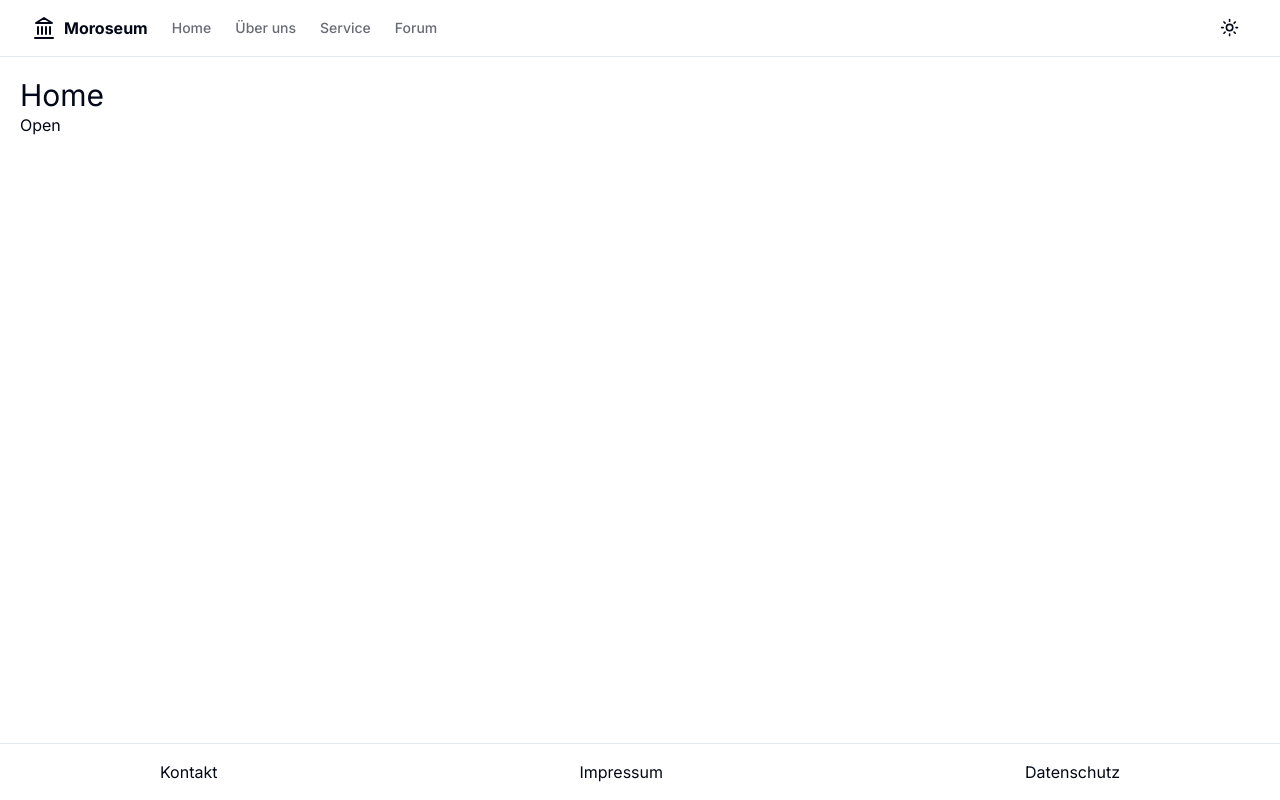
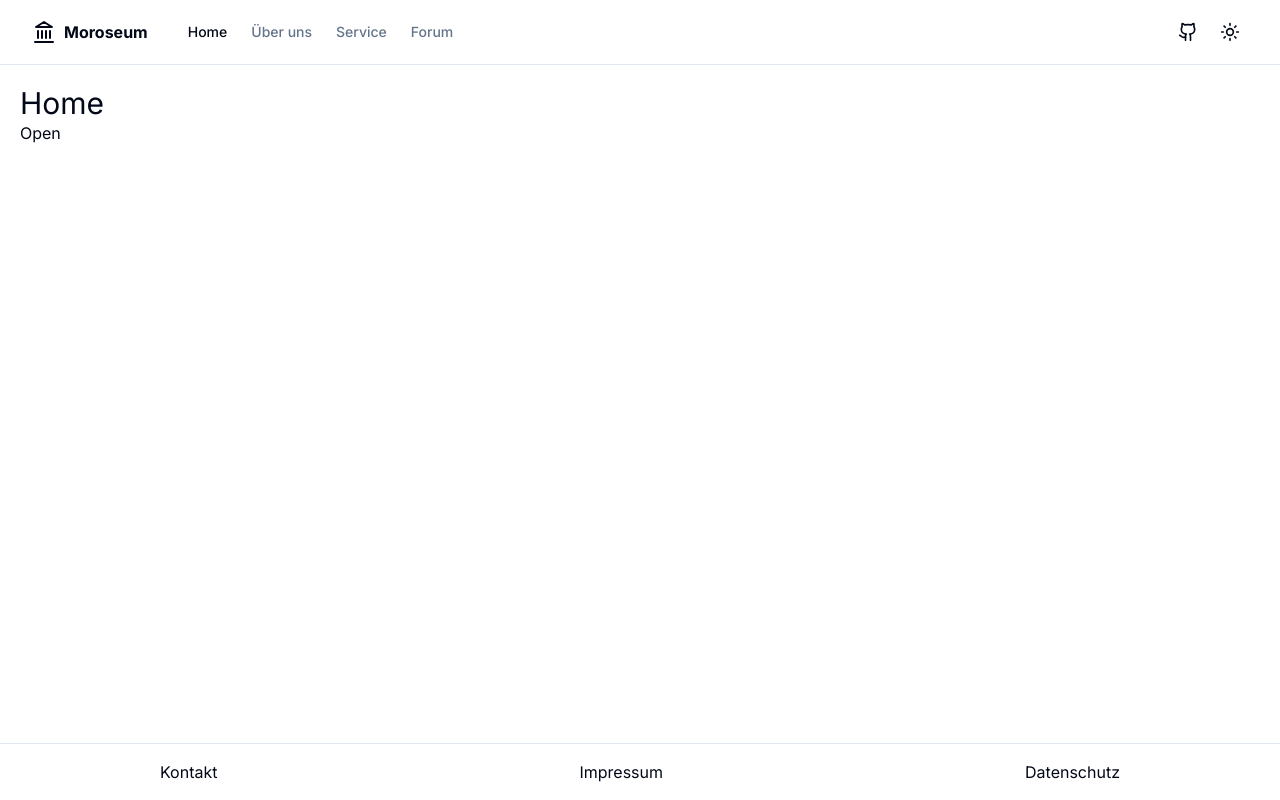
Before and after one commit to Marcel267/museum, a Next.js app: page / in a window 1280 px wide. Built offline with nearby package versions, Linux system fonts and the light colour scheme.

Commit message:
change navbar

```diff
--- a/app/layout.tsx
+++ b/app/layout.tsx
@@ -2,8 +2,8 @@ import { ThemeProvider } from "@/components/theme-provider";
 import "./globals.css";
 import type { Metadata } from "next";
 import { Inter } from "next/font/google";
-import Navbar from "@/components/navbar";
 import Footer from "@/components/footer";
+import { SiteHeader } from "@/components/site-header";
 
 const inter = Inter({ subsets: ["latin"] });
 
@@ -21,8 +21,8 @@ export default function RootLayout({
     <html lang="en">
       <body className={inter.className}>
         <ThemeProvider attribute="class" defaultTheme="system" enableSystem>
-          <Navbar />
-          <main className="container mx-auto min-h-[calc(100vh-114px)] p-5">
+          <SiteHeader />
+          <main className="container mx-auto min-h-[calc(100vh-122px)] p-5">
             {children}
           </main>
           <Footer />
--- /dev/null
+++ b/components/main-nav.tsx
@@ -0,0 +1,61 @@
+"use client";
+
+import * as React from "react";
+import Link from "next/link";
+import { usePathname } from "next/navigation";
+import { cn } from "@/lib/utils";
+import { Landmark } from "lucide-react";
+
+export function MainNav() {
+  const [pathname, setPathname] = React.useState(usePathname());
+  return (
+    <div className="flex gap-6 md:gap-10">
+      <Link href="/" className="flex items-center space-x-2">
+        <Landmark className="h-6 w-6" />
+        <span className="inline-block font-bold">Moroseum</span>
+      </Link>
+      <nav className="flex gap-6">
+        <Link
+          href={"/"}
+          className={cn(
+            "flex items-center text-sm font-medium text-muted-foreground",
+            pathname === "/" && "text-foreground",
+          )}
+          onClick={() => setPathname("/")}
+        >
+          Home
+        </Link>
+        <Link
+          href={"/about-us"}
+          className={cn(
+            "flex items-center text-sm font-medium text-muted-foreground",
+            pathname === "/about-us" && "text-foreground",
+          )}
+          onClick={() => setPathname("/about-us")}
+        >
+          Über uns
+        </Link>
+        <Link
+          href={"/service"}
+          className={cn(
+            "flex items-center text-sm font-medium text-muted-foreground",
+            pathname === "/service" && "text-foreground",
+          )}
+          onClick={() => setPathname("/service")}
+        >
+          Service
+        </Link>
+        <Link
+          href={"/forum"}
+          className={cn(
+            "flex items-center text-sm font-medium text-muted-foreground",
+            pathname === "/forum" && "text-foreground",
+          )}
+          onClick={() => setPathname("/forum")}
+        >
+          Forum
+        </Link>
+      </nav>
+    </div>
+  );
+}
--- a/components/mode-toggle.tsx
+++ b/components/mode-toggle.tsx
@@ -1,26 +1,26 @@
-"use client"
+"use client";
 
-import * as React from "react"
-import { Moon, Sun } from "lucide-react"
-import { useTheme } from "next-themes"
+import * as React from "react";
+import { Moon, Sun } from "lucide-react";
+import { useTheme } from "next-themes";
 
-import { Button } from "@/components/ui/button"
+import { Button } from "@/components/ui/button";
 import {
   DropdownMenu,
   DropdownMenuContent,
   DropdownMenuItem,
   DropdownMenuTrigger,
-} from "@/components/ui/dropdown-menu"
+} from "@/components/ui/dropdown-menu";
 
 export function ModeToggle() {
-    const { setTheme } = useTheme()
+  const { setTheme } = useTheme();
 
   return (
     <DropdownMenu>
       <DropdownMenuTrigger asChild>
         <Button variant="ghost" size="icon" className="h-9 w-9">
-                    <Sun className="h-[1.2rem] w-[1.2rem] rotate-0 scale-100 transition-all dark:-rotate-90 dark:scale-0" />
-                    <Moon className="absolute h-[1.2rem] w-[1.2rem] rotate-90 scale-0 transition-all dark:rotate-0 dark:scale-100" />
+          <Sun className="h-5 w-5 rotate-0 scale-100 transition-all dark:-rotate-90 dark:scale-0" />
+          <Moon className="absolute h-5 w-5 rotate-90 scale-0 transition-all dark:rotate-0 dark:scale-100" />
           <span className="sr-only">Toggle theme</span>
         </Button>
       </DropdownMenuTrigger>
@@ -36,5 +36,5 @@ export function ModeToggle() {
         </DropdownMenuItem>
       </DropdownMenuContent>
     </DropdownMenu>
-    )
+  );
 }
--- a/components/navbar.tsx
+++ /dev/null
@@ -1,80 +0,0 @@
-import Link from "next/link";
-import React from "react";
-import { ModeToggle } from "./mode-toggle";
-import { Landmark } from "lucide-react";
-
-export default function Navbar() {
-  return (
-    // <nav classNameName="bg-zinc-900 p-4 flex justify-between flex-col md:flex-row sticky top-0 drop-shadow-xl">
-    //   <h1 classNameName="text-3xl font-bold text-white grid place-content-center mb-2 md:mb-0">
-    //     <Link href={"/"}>Museum</Link>
-    //   </h1>
-    // </nav>
-    <header className="supports-backdrop-blur:bg-background/60 sticky top-0 z-50 w-full border-b bg-background/95 backdrop-blur">
-      <div className="container flex h-14 items-center">
-        <div className="mr-4 flex">
-          <a className="mr-6 flex items-center space-x-2" href="/">
-            <Landmark />
-            <span className="hidden font-bold sm:inline-block">Moroseum</span>
-          </a>
-          <nav className="flex items-center space-x-6 text-sm font-medium">
-            <Link
-              href={"/"}
-              className="text-foreground/60 transition-colors hover:text-foreground/80"
-            >
-              Home
-            </Link>
-            <Link
-              href={"/about-us"}
-              className="text-foreground/60 transition-colors hover:text-foreground/80"
-            >
-              Über uns
-            </Link>
-            <Link
-              href={"/service"}
-              className="text-foreground/60 transition-colors hover:text-foreground/80"
-            >
-              Service
-            </Link>
-            <Link
-              href={"/forum"}
-              className="text-foreground/60 transition-colors hover:text-foreground/80"
-            >
-              Forum
-            </Link>
-          </nav>
-        </div>
-        {/* <button
-                    className="bg-red-200 inline-flex items-center justify-center rounded-md font-medium transition-colors focus-visible:outline-none focus-visible:ring-ring disabled:pointer-events-none disabled:opacity-50 hover:text-accent-foreground h-9 py-2 mr-2 px-0 text-base hover:bg-transparent focus-visible:bg-transparent focus-visible:ring-0 focus-visible:ring-offset-0 md:hidden"
-                    type="button"
-                    aria-haspopup="dialog"
-                    aria-expanded="false"
-                    aria-controls="radix-:R15hja:"
-                    data-state="closed"
-                >
-                    <svg
-                        width="15"
-                        height="15"
-                        viewBox="0 0 15 15"
-                        fill="none"
-                        xmlns="http://www.w3.org/2000/svg"
-                        className="h-5 w-5"
-                    >
-                        <path
-                            d="M8 2H13.5C13.7761 2 14 2.22386 14 2.5V12.5C14 12.7761 13.7761 13 13.5 13H8V2ZM7 2H1.5C1.22386 2 1 2.22386 1 2.5V12.5C1 12.7761 1.22386 13 1.5 13H7V2ZM0 2.5C0 1.67157 0.671573 1 1.5 1H13.5C14.3284 1 15 1.67157 15 2.5V12.5C15 13.3284 14.3284 14 13.5 14H1.5C0.671573 14 0 13.3284 0 12.5V2.5Z"
-                            fill="currentColor"
-                            fill-rule="evenodd"
-                            clip-rule="evenodd"
-                        ></path>
-                    </svg>
-                    <span className="sr-only">Toggle Menu</span>
-                </button> */}
-        <div className="flex flex-1 items-center justify-between space-x-2 md:justify-end">
-          <nav className="flex items-center">
-            <ModeToggle />
-          </nav>
-        </div>
-      </div>
-    </header>
-  );
-}
--- /dev/null
+++ b/components/site-header.tsx
@@ -0,0 +1,36 @@
+import Link from "next/link";
+
+import { buttonVariants } from "@/components/ui/button";
+import { Github } from "lucide-react";
+import { ModeToggle } from "./mode-toggle";
+import { MainNav } from "./main-nav";
+
+export function SiteHeader() {
+  return (
+    <header className="sticky top-0 z-40 w-full border-b bg-background">
+      <div className="container flex h-16 items-center space-x-4 sm:justify-between sm:space-x-0">
+        <MainNav />
+        <div className="flex flex-1 items-center justify-end space-x-4">
+          <nav className="flex items-center space-x-1">
+            <Link
+              href={"https://github.com/Marcel267/museum"}
+              target="_blank"
+              rel="noreferrer"
+            >
+              <div
+                className={buttonVariants({
+                  size: "icon",
+                  variant: "ghost",
+                })}
+              >
+                <Github className="h-5 w-5" />
+                <span className="sr-only">GitHub</span>
+              </div>
+            </Link>
+            <ModeToggle />
+          </nav>
+        </div>
+      </div>
+    </header>
+  );
+}
```
Lines whose indentation alone changed are shown as unchanged.
